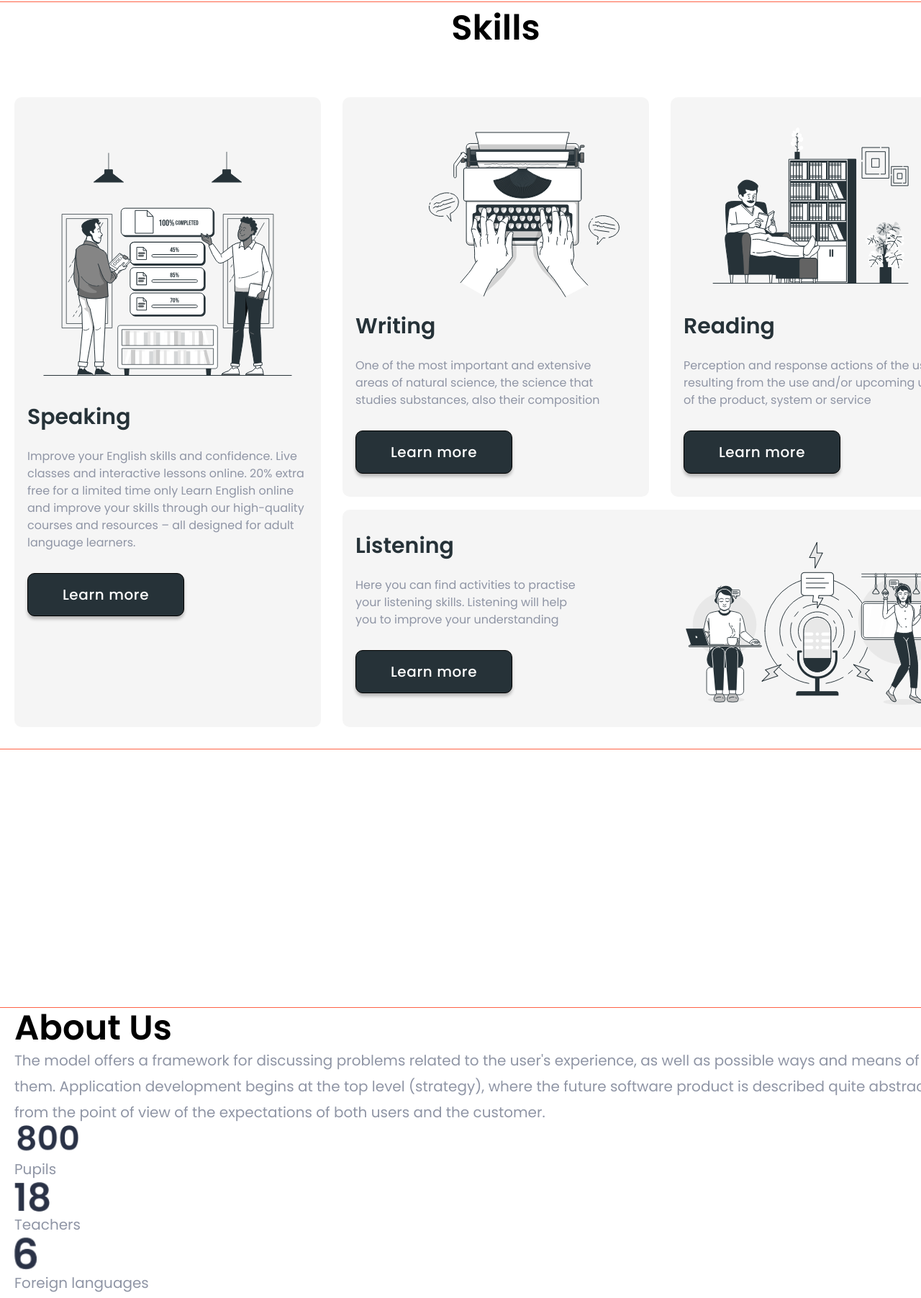
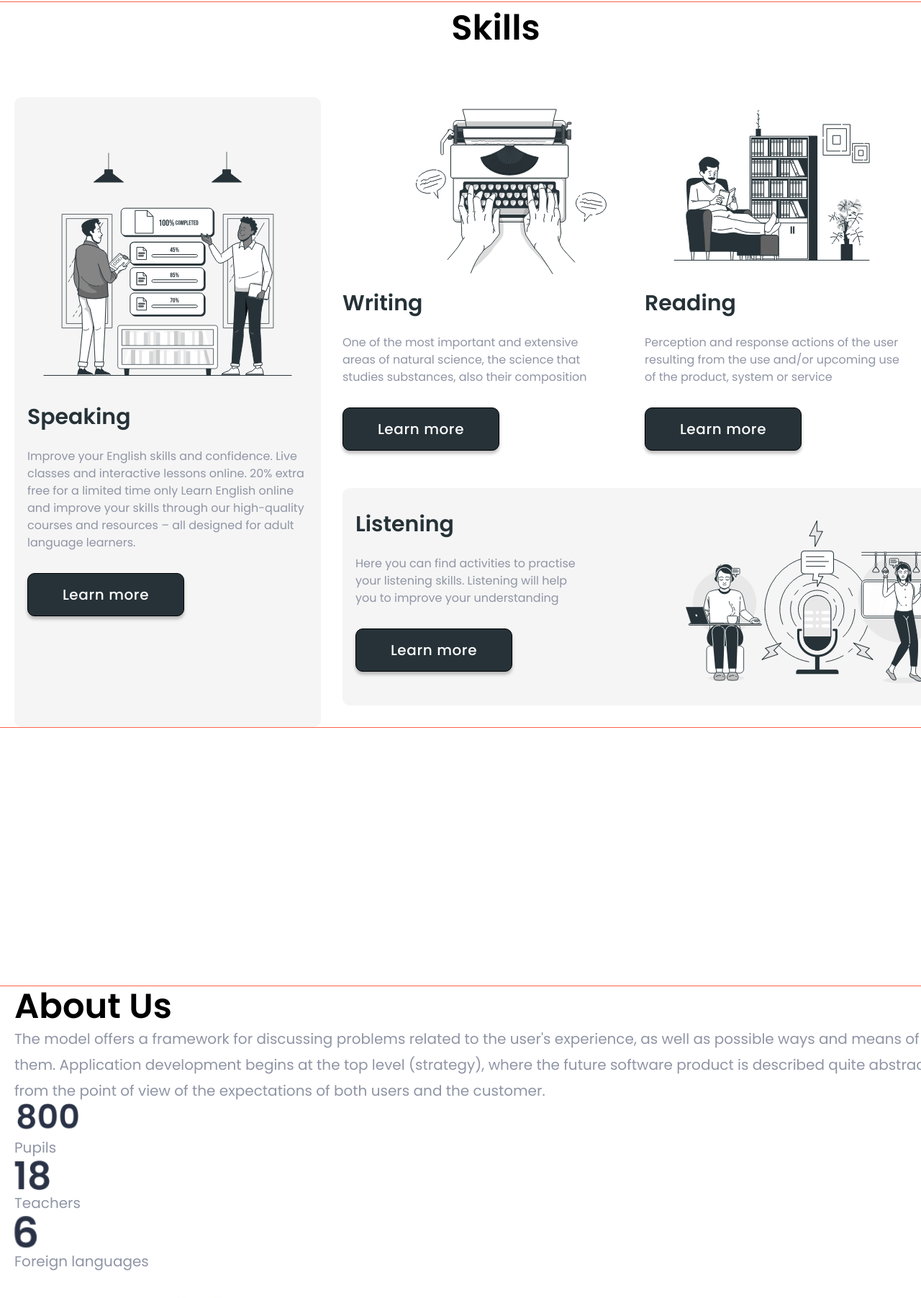
Before and after one commit to VadimKorobec/Britlex, a plain HTML site: page index.html in a window 1280 px wide. Shown: the part 907-2710 px from the top of the page at 72% size. Drawn offline with nearby package versions, Linux system fonts and the light colour scheme.

Commit message:
Update index.html

```diff
--- a/index.html
+++ b/index.html
@@ -62,7 +62,6 @@
               first sketch after the first lesson.
             </p>
             <button class="hero-btn btn" type="button">Get started</button>
-          </div>
             <div class="hero-wrap">
               <img
                 class="hero-icon"
@@ -72,6 +71,8 @@
                 height="85"
               />
             </div>
+          </div>
+
           <div class="hero-right">
             <img
               class="hero-img"
@@ -109,7 +110,7 @@
                 </div>
               </li>
               <li class="skills-item">
-                <div class="sills-wrap">
+                <div class="writing-wrap">
                   <img
                     class="skills-img"
                     src="./images/skills/skills2.png"
@@ -126,7 +127,7 @@
                 </div>
               </li>
               <li class="skills-item">
-                <div class="sills-wrap">
+                <div class="reading-wrap">
                   <img
                     class="skills-img"
                     src="./images/skills/skills3.png"
@@ -167,7 +168,8 @@
       </section>
       <!--Section About -->
       <section class="about section">
-        <div class="container">
+        <div class="container about-container">
+          <div class="left-about">
             <h2 class="about-titel">About Us</h2>
             <p class="about-text">
               The model offers a framework for discussing problems related to the user's experience,
@@ -189,6 +191,7 @@
                 <p class="about-text">Foreign languages</p>
               </li>
             </ul>
+          </div>
           <img
             src="./images/about/about1.jpg"
             alt="Business competition"
```
Lines whose indentation alone changed are shown as unchanged.
